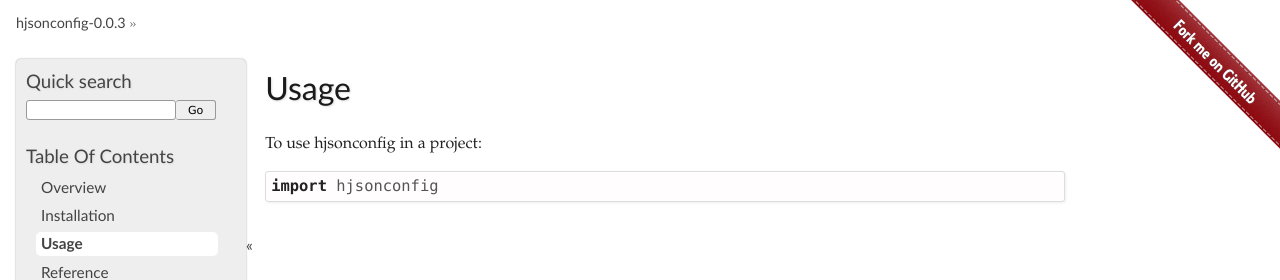
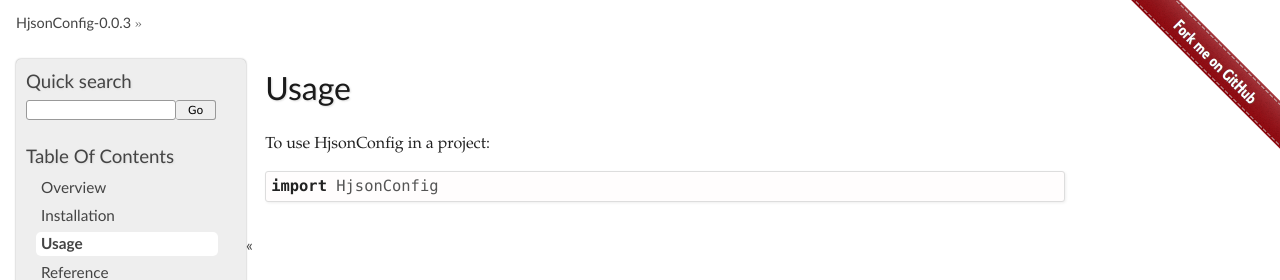
Before and after one commit to PaulKGrimes/python-hjsonconfig, a Sphinx documentation site: the page built from docs/usage.rst, in a window 1280 px wide. Shown: the top 280 px of the page. Built offline with Sphinx 7.4.7, drawn with Linux system fonts in a browser that asks for light colours.

```diff
--- a/docs/conf.py
+++ b/docs/conf.py
@@ -22,7 +22,7 @@
 
 source_suffix = '.rst'
 master_doc = 'index'
-project = u'hjsonconfig'
+project = u'HjsonConfig'
 year = '2019-1'
 author = u'Paul Grimes'
 copyright = '{0}, {1}'.format(year, author)
--- a/docs/installation.rst
+++ b/docs/installation.rst
@@ -4,4 +4,4 @@
 
 At the command line::
 
-    pip install hjsonconfig
+    pip install HjsonConfig
--- a/docs/reference/hjsonconfig.rst
+++ b/docs/reference/hjsonconfig.rst
@@ -1,9 +1,9 @@
-hjsonconfig
+HjsonConfig
 ===========
 
 .. testsetup::
 
-    from hjsonconfig import *
+    from HjsonConfig import *
 
-.. automodule:: hjsonconfig
+.. automodule:: HjsonConfig
     :members:
--- a/docs/reference/index.rst
+++ b/docs/reference/index.rst
@@ -4,4 +4,4 @@
 .. toctree::
     :glob:
 
-    hjsonconfig*
+    HjsonConfig*
--- a/docs/usage.rst
+++ b/docs/usage.rst
@@ -2,6 +2,6 @@
 Usage
 =====
 
-To use hjsonconfig in a project::
+To use HjsonConfig in a project::
 
-	import hjsonconfig
+	import HjsonConfig
--- a/setup.cfg
+++ b/setup.cfg
@@ -28,7 +28,7 @@
 [isort]
 force_single_line = True
 line_length = 120
-known_first_party = hjsonconfig
+known_first_party = HjsonConfig
 default_section = THIRDPARTY
 forced_separate = test_hjsonconfig
 not_skip = __init__.py
--- a/setup.py
+++ b/setup.py
@@ -24,7 +24,7 @@
 
 
 setup(
-    name='hjsonconfig',
+    name='HjsonConfig',
     version='0.0.3',
     license='MIT license',
     description='A package for reading config files written in hjson, with recursive includes of additional files.',
@@ -73,7 +73,8 @@
     python_requires='>=2.7, !=3.0.*, !=3.1.*, !=3.2.*, !=3.3.*',
     install_requires=[
         'hjson',
-        'jsonmerge'
+        'jsonmerge',
+        'pytest'
         # eg: 'aspectlib==1.1.1', 'six>=1.7',
     ],
     extras_require={
```
Also changed, not shown: CONTRIBUTING.rst (+8 -8 lines), README.rst (+12 -12 lines), .bumpversion.cfg, 5 other files.
